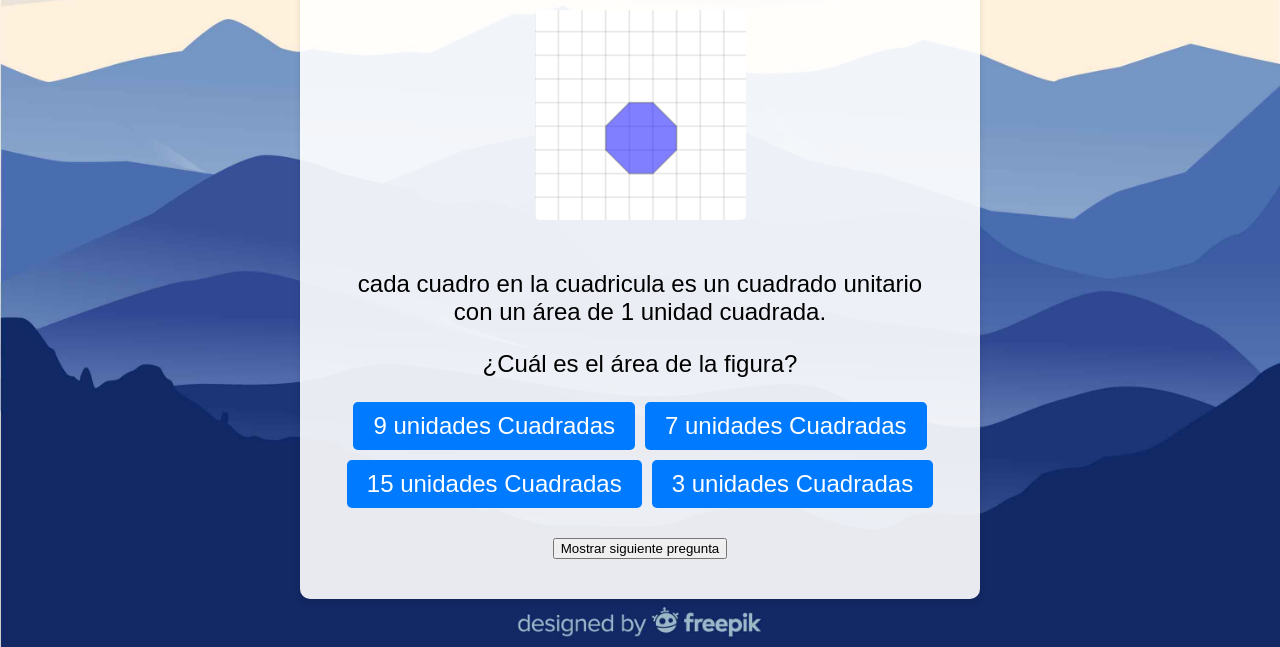
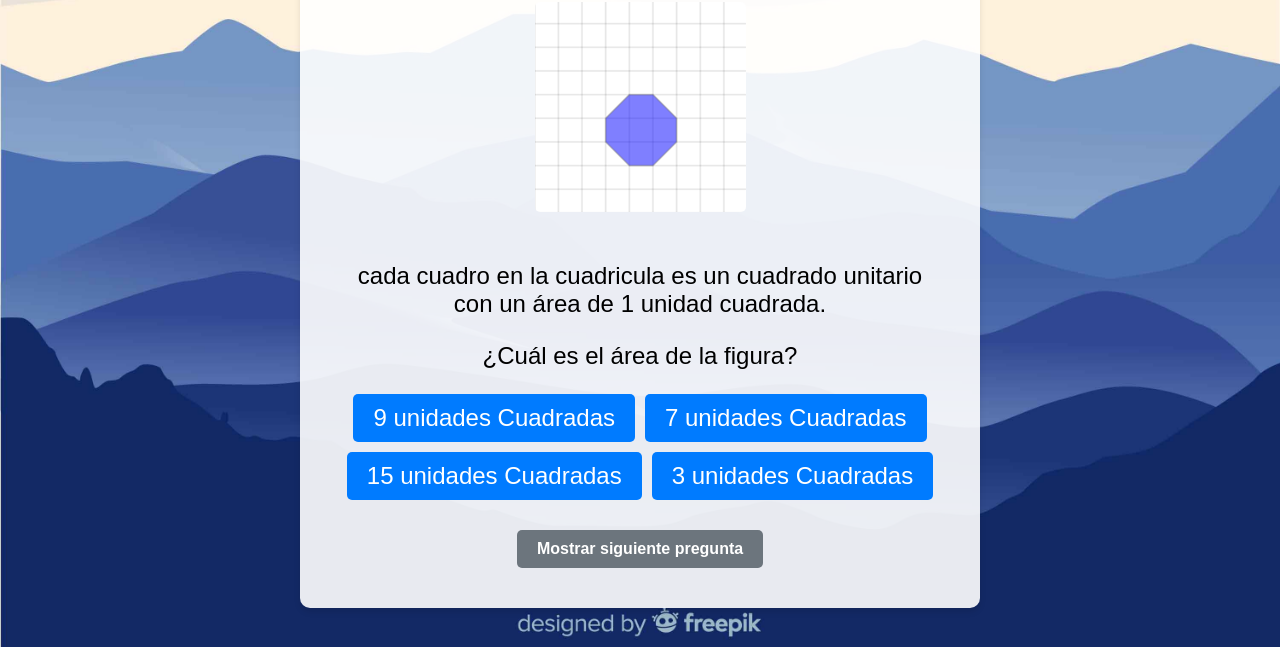
Before and after one commit to CarlosAlexisCA/Kahoot, a plain HTML site: page Html/quiz.html in a window 1280 px wide. Shown: the part 153-800 px from the top of the page. Drawn offline with Linux system fonts and the light colour scheme.

Commit message:
questions

```diff
--- a/Html/quiz.html
+++ b/Html/quiz.html
@@ -70,6 +70,25 @@
             border-radius: 5px;
             margin-bottom: 20px;
         }
+
+        button {
+            display: inline-block;
+            padding: 10px 20px;
+            font-size: 16px;
+            font-weight: bold;
+            text-align: center;
+            text-decoration: none;
+            border: none;
+            border-radius: 5px;
+            color: #fff;
+            background-color: #6c757d;
+            cursor: pointer;
+            transition: background-color 0.3s ease;
+        }
+
+        button:hover {
+            background-color: #343a40;
+        }
     </style>
 </head>
 
@@ -87,7 +106,7 @@
                 </div>
                 <p class="question-text">¿Cuál es el área de la figura?</p>
                 <div class="options">
-                    <a class="option" href="#">6</a>
+                    <a class="option correct-answer" href="#">6</a>
                     <a class="option" href="#">8</a>
                     <a class="option" href="#">5</a>
                     <a class="option" href="#">10</a>
@@ -108,7 +127,7 @@
             <p class="question-text">¿Cuál figura tiene área de 6 centímetros cuadrado?</p>
             <p class="question-text"><img src="" alt="">es 1 centímetro cuadrado. </p>
             <div class="options">
-                <a class="option" href="#">6</a>
+                <a class="option correct-answer" href="#">6</a>
                 <a class="option" href="#">8</a>
                 <a class="option" href="#">5</a>
                 <a class="option" href="#">10</a>
@@ -132,7 +151,7 @@
             <p class="question-text">¿Cuál es el área de la figura?</p>
             <div class="options">
                 <a class="option" href="#">9 unidades Cuadradas</a>
-                <a class="option" href="#">7 unidades Cuadradas</a>
+                <a class="option correct-answer" href="#">7 unidades Cuadradas</a>
                 <a class="option" href="#">15 unidades Cuadradas</a>
                 <a class="option" href="#">3 unidades Cuadradas</a>
             </div>
@@ -155,7 +174,7 @@
                 <a class="option" href="#">20 centímetros cuadrados.</a>
                 <a class="option" href="#">5 centímetros cuadrados.</a>
                 <a class="option" href="#">35 centímetros cuadrados.</a>
-                <a class="option" href="#">12 centímetros cuadrados.</a>
+                <a class="option correct-answer" href="#">12 centímetros cuadrados.</a>
             </div>
         </div>
     </div>
@@ -176,7 +195,7 @@
             <div class="options">
                 <a class="option" href="#">20 Unidades cuadradas.</a>
                 <a class="option" href="#">15 Unidades cuadradas.</a>
-                <a class="option" href="#">10 Unidades cuadradas.</a>
+                <a class="option correct-answer" href="#">10 Unidades cuadradas.</a>
                 <a class="option" href="#">5 Unidades cuadradas.</a>
             </div>
         </div>
@@ -194,7 +213,7 @@
             </div>
             <p class="question-text">Encuentra el valor de x en el siguiente triangulo</p>
             <div class="options">
-                <a class="option" href="">X = 12</a>
+                <a class="option correct-answer" href="">X = 12</a>
                 <a class="option" href="#">X = √24</a>
                 <a class="option" href="#">X = 24</a>
                 <a class="option" href="#">X = √135</a>
@@ -288,17 +307,31 @@
 
     <script>
         // Función para mostrar una pregunta aleatoria y ocultar las demás
+        let shownQuestions = 0; // Contador de preguntas mostradas
+
         function showNextQuestion() {
             const cards = document.querySelectorAll('.card');
-            const randomQuestion = Math.floor(Math.random() * cards.length);
+            // Si se han mostrado las 5 preguntas, redirigir a la página de resultados
+            if (shownQuestions === 5) {
+                window.location.href = 'results.html'; // Cambiar 'results.html' a tu página de resultados
+            }
+            if (shownQuestions < 5) {
+                let randomQuestion;
+                do {
+                    randomQuestion = Math.floor(Math.random() * cards.length);
+                } while (cards[randomQuestion].style.display === 'block');
 
-            cards.forEach((card, index) => {
-                if (index === randomQuestion) {
-                    card.style.display = 'block';
-                } else {
-                    card.style.display = 'none';
-                }
-            });
+                cards.forEach((card) => {
+                    if (card.style.display === 'block') {
+                        card.style.display = 'none'; // Oculta la pregunta ya mostrada
+                    }
+                });
+
+                cards[randomQuestion].style.display = 'block';
+                shownQuestions++;
+            }
+
+
         }
 
         // Mostrar una pregunta al cargar la página
```
Also changed, not shown: Html/results.html (added).
